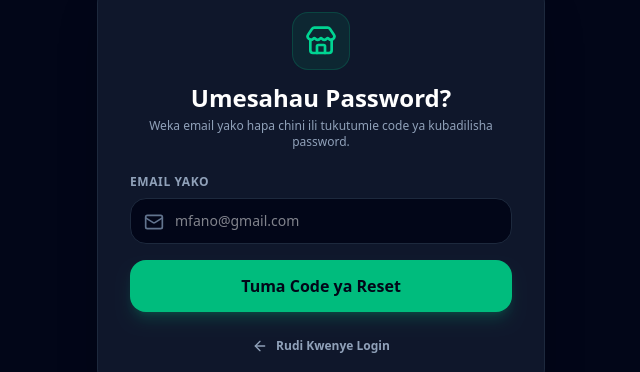
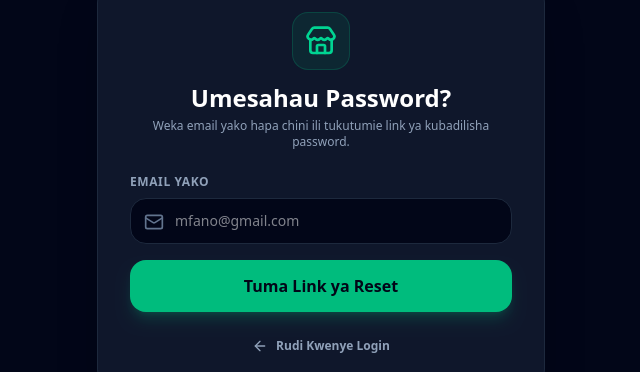
Before and after one commit to Anoldius/selguudi_frontend, a React (Vite) app: page /forgot-password in a window 1280 px wide. Shown: the part 214-586 px from the top of the page, without its empty margins (319-959 px from the left). Built offline with nearby package versions, Linux system fonts and the light colour scheme.

Commit message:
forgot password fixes

```diff
--- a/src/pages/ForgotPassword.jsx
+++ b/src/pages/ForgotPassword.jsx
@@ -21,7 +21,7 @@ export default function ForgotPassword() {
       console.error("Password reset request error:", err);
       setError(
         err.response?.data?.email?.[0] ||
-        'Imeshindikana kutuma ombi. Hakikisha Email ni sahihi!'
+        'Imeshindikana kutuma ombi. Hakikisha Email ni sahihi au imesajiliwa!'
       );
     } finally {
       setLoading(false);
@@ -39,7 +39,7 @@ export default function ForgotPassword() {
           </div>
           <h1 className="text-2xl font-extrabold text-white">Umesahau Password?</h1>
           <p className="text-xs text-slate-400 mt-1">
-            Weka email yako hapa chini ili tukutumie code ya kubadilisha password.
+            Weka email yako hapa chini ili tukutumie link ya kubadilisha password.
           </p>
         </div>
 
@@ -49,14 +49,15 @@ export default function ForgotPassword() {
               <CheckCircle2 className="w-10 h-10" />
               <p className="text-sm font-semibold">Ombi Lilitumwa Vizuri!</p>
               <p className="text-xs text-slate-300">
-                Kama email hiyo imesajiliwa, angalia terminal ya backend (au inbox yako) kupata Code/Token ya Reset.
+                Tumetuma barua pepe kwenda <span className="font-bold text-white">{email}</span>. Tafadhali fungua inbox au spam folder yako na ubonyeze link iliyotumwa.
               </p>
             </div>
+
             <Link
-              to="/reset-password"
-              className="w-full py-3 bg-emerald-500 hover:bg-emerald-600 text-slate-950 font-bold rounded-2xl flex items-center justify-center transition text-sm"
+              to="/login"
+              className="w-full py-3 bg-slate-800 hover:bg-slate-700 text-white font-bold rounded-2xl flex items-center justify-center transition text-sm"
             >
-              Weka Code / Reset Password
+              Rudi Kwenye Login
             </Link>
           </div>
         ) : (
@@ -89,7 +90,7 @@ export default function ForgotPassword() {
               disabled={loading}
               className="w-full py-3.5 bg-emerald-500 hover:bg-emerald-600 text-slate-950 font-bold rounded-2xl shadow-lg shadow-emerald-500/20 flex items-center justify-center gap-2 transition disabled:opacity-50"
             >
-              {loading ? <Loader2 className="w-5 h-5 animate-spin" /> : <span>Tuma Code ya Reset</span>}
+              {loading ? <Loader2 className="w-5 h-5 animate-spin" /> : <span>Tuma Link ya Reset</span>}
             </button>
           </form>
         )}
```
